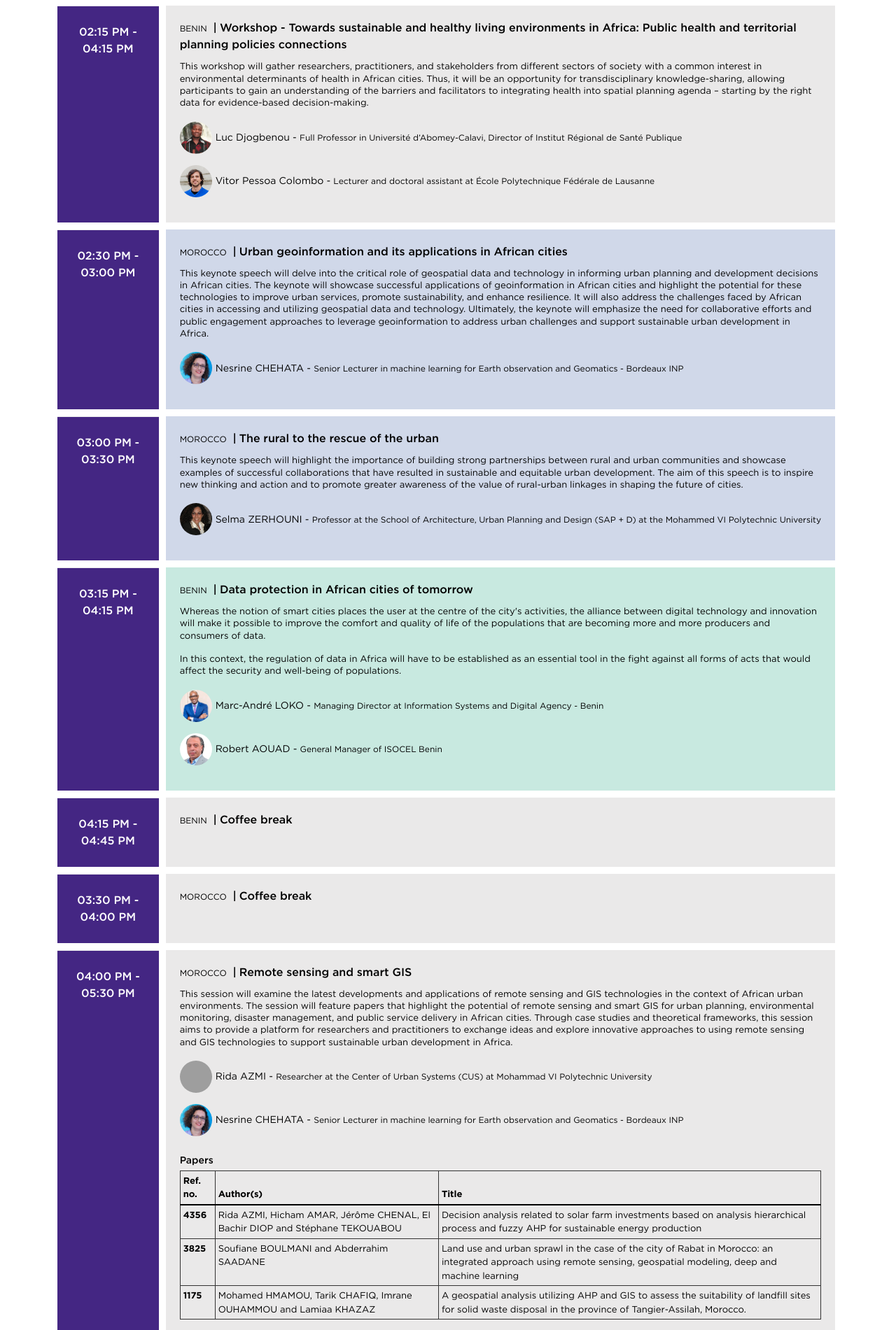
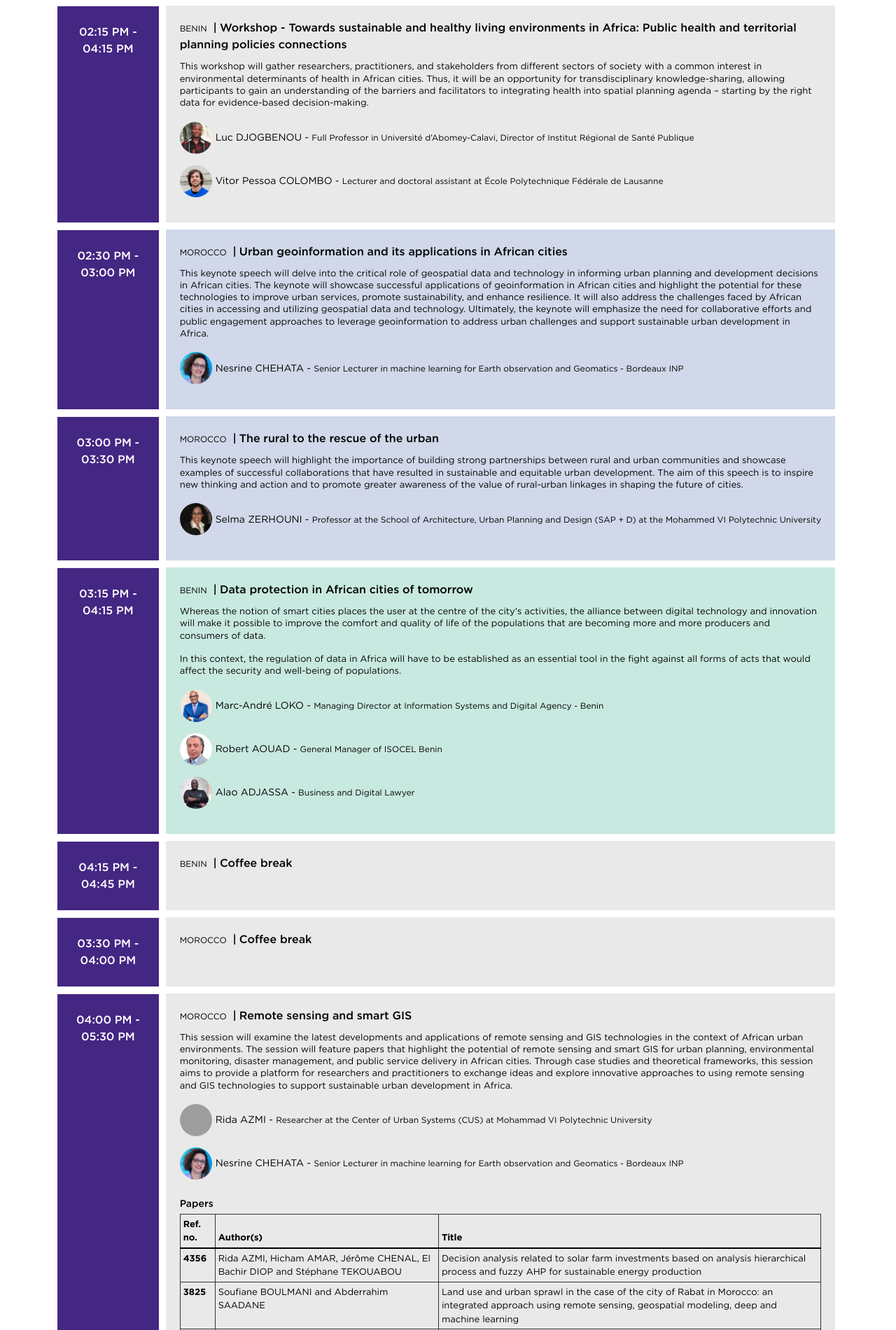
Before and after one commit to African-Cities-Lab/african-cities-conference, a Django app: template african_cities_conference/home/templates/home/program_pdf.html in a window 1280 px wide. Shown: the part 2504-4405 px from the top of the page at 70% size. Run offline with Django 4.2, Linux system fonts and the light colour scheme; the template is opened without the code that fills it, so the values that code supplies are empty; parts of the project's set-up code (start-up, migrations or seed data) failed here and were passed over; some libraries are stand-ins or nearby versions; grey boxes are pictures that could not be loaded.

Commit message:
fix: Add new speakers

```diff
--- a/african_cities_conference/home/templates/home/agenda_content/program_content_23.html
+++ b/african_cities_conference/home/templates/home/agenda_content/program_content_23.html
@@ -314,7 +314,7 @@
                                      src="{% static "images/assets/speakers/Luc-Djogbenou.jpg" %}"/>
                             </div>
                             <span class="speaker-list__speaker__name font-size-14">
-                                Luc Djogbenou -
+                                Luc DJOGBENOU -
                                 <span class="font-size-12">{% translate "Full Professor in Université d’Abomey-Calavi, Director of Institut Régional de Santé Publique" %}</span>
                             </span>
                         </div>
@@ -324,7 +324,7 @@
                                      src="{% static "images/assets/speakers/Pessoa Colombo Vitor.jpg" %}"/>
                             </div>
                             <span class="speaker-list__speaker__name font-size-14">
-                                Vitor Pessoa Colombo -
+                                Vitor Pessoa COLOMBO -
                                 <span class="font-size-12">{% translate "Lecturer and doctoral assistant at École Polytechnique Fédérale de Lausanne" %}</span>
                             </span>
                         </div>
@@ -455,6 +455,16 @@
                             <span class="speaker-list__speaker__name font-size-14">
                                 Robert AOUAD -
                                 <span class="font-size-12">{% translate "General Manager of ISOCEL Benin" %}</span>
+                            </span>
+                        </div>
+                        <div class="speaker-list__speaker">
+                            <div class="speaker-list__speaker__img">
+                                <img alt="Alao ADJASSA"
+                                     src="{% static "images/assets/speakers/ADJASSA Alao.jpeg" %}"/>
+                            </div>
+                            <span class="speaker-list__speaker__name font-size-14">
+                                Alao ADJASSA -
+                                <span class="font-size-12">{% translate "Business and Digital Lawyer" %}</span>
                             </span>
                         </div>
                     </div>
@@ -816,7 +826,7 @@
                                      src="{% static "images/assets/speakers/Luc-Djogbenou.jpg" %}"/>
                             </div>
                             <span class="speaker-list__speaker__name font-size-14">
-                                Luc Djogbenou -
+                                Luc DJOGBENOU -
                                 <span class="font-size-12">{% translate "Full Professor in Université d’Abomey-Calavi, Director of Institut Régional de Santé Publique" %}</span>
                             </span>
                         </div>
@@ -826,7 +836,7 @@
                                      src="{% static "images/assets/speakers/Pessoa Colombo Vitor.jpg" %}"/>
                             </div>
                             <span class="speaker-list__speaker__name font-size-14">
-                                Vitor Pessoa Colombo -
+                                Vitor Pessoa COLOMBO -
                                 <span class="font-size-12">{% translate "Lecturer and doctoral assistant at École Polytechnique Fédérale de Lausanne" %}</span>
                             </span>
                         </div>
--- a/african_cities_conference/home/templates/home/agenda_content/program_content_24.html
+++ b/african_cities_conference/home/templates/home/agenda_content/program_content_24.html
@@ -339,6 +339,16 @@
                                 <span class="font-size-12">{% translate "Nation Branding Strategist, 360° Communication Consultant, Digital Marketing" %}</span>
                             </span>
                         </div>
+                        <div class="speaker-list__speaker">
+                            <div class="speaker-list__speaker__img">
+                                <img alt="Yanos ADOTEVI"
+                                     src="{% static "images/assets/speakers/Yanos ADOTEVI.jpeg" %}"/>
+                            </div>
+                            <span class="speaker-list__speaker__name font-size-14">
+                                Yanos ADOTEVI -
+                                <span class="font-size-12">{% translate "Project Manager National Service Portal" %}</span>
+                            </span>
+                        </div>
                     </div>
                 </div>
             </div>
@@ -402,18 +412,29 @@
                     </div>
                     <div class="session-speakers">
                         <div class="speaker-list__speaker">
-                            <div class="speaker-list__speaker__img">
-                                <img alt="Roland HOUNGBADJI"
-                                     src="{% static "images/assets/speakers/Roland HOUNGBADJI.jpeg" %}"/>
-                            </div>
                             <span class="speaker-list__speaker__name font-size-14">
-                                Roland HOUNGBADJI -
-                                <span class="font-size-12">{% translate "Entrepreneur, Co-founder of the Pharmap application" %}</span>
+                                Machoudou LAFIA -
+                                <span class="font-size-12">{% translate "Founder, MEDOM Benin" %}</span>
                             </span>
                         </div>
                         <div class="speaker-list__speaker">
+                            <div class="speaker-list__speaker__img">
+                                <img alt="Gilles AMOUSSOU"
+                                     src="{% static "images/assets/speakers/Gilles AMOUSSOU.jpg" %}"/>
+                            </div>
                             <span class="speaker-list__speaker__name font-size-14">
-                                {% translate "Waste and Sanitation Management Company (SGDS SA)" %} - {% translate "Benin" %}
+                                Gilles AMOUSSOU -
+                                <span class="font-size-12">{% translate "General Manager of the Waste Management Company (SGDS SA) - Benin" %}</span>
+                            </span>
+                        </div>
+                        <div class="speaker-list__speaker">
+                            <div class="speaker-list__speaker__img">
+                                <img alt="Gildas ATTACHI"
+                                     src="{% static "images/assets/speakers/Gildas ATTACHI.JPG" %}"/>
+                            </div>
+                            <span class="speaker-list__speaker__name font-size-14">
+                                Gildas ATTACHI -
+                                <span class="font-size-12">{% translate "Head of Marketing at Spiro" %}</span>
                             </span>
                         </div>
                     </div>
--- a/african_cities_conference/static/js/counttimer.js
+++ b/african_cities_conference/static/js/counttimer.js
@@ -11,7 +11,7 @@ let today = new Date(),
   mm = String(today.getMonth() + 1).padStart(2, "0"),
   yyyy = today.getFullYear(),
   nextYear = yyyy + 1,
-  dayMonth = "05/25/",
+  dayMonth = "05/23/",
   deadline = dayMonth + yyyy;
 
 today = mm + "/" + dd + "/" + yyyy;
```
Also changed, not shown: african_cities_conference/static/images/assets/speakers/ADJASSA Alao.jpeg (added), african_cities_conference/static/images/assets/speakers/Gildas ATTACHI.JPG (added), african_cities_conference/static/images/assets/speakers/Stevy WALLACE.jpg, african_cities_conference/static/images/assets/speakers/Yanos ADOTEVI.jpeg (added), locale/fr/LC_MESSAGES/django.po, 1 other file.
